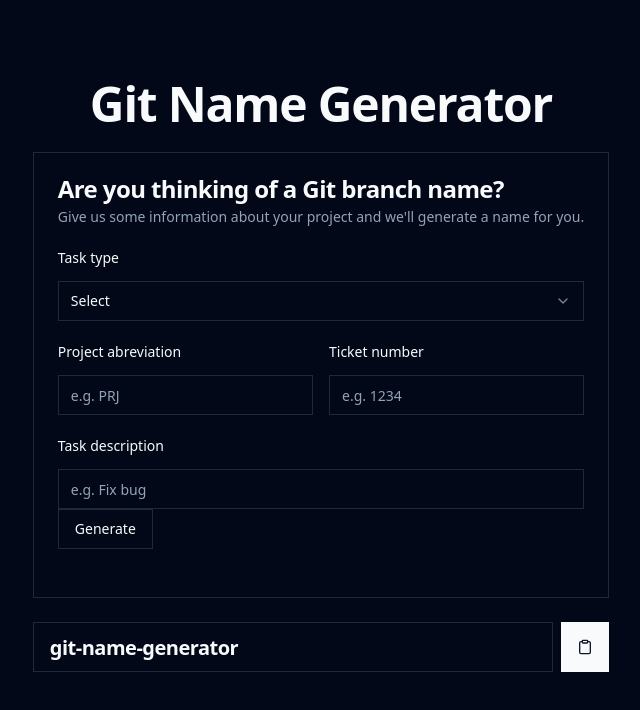
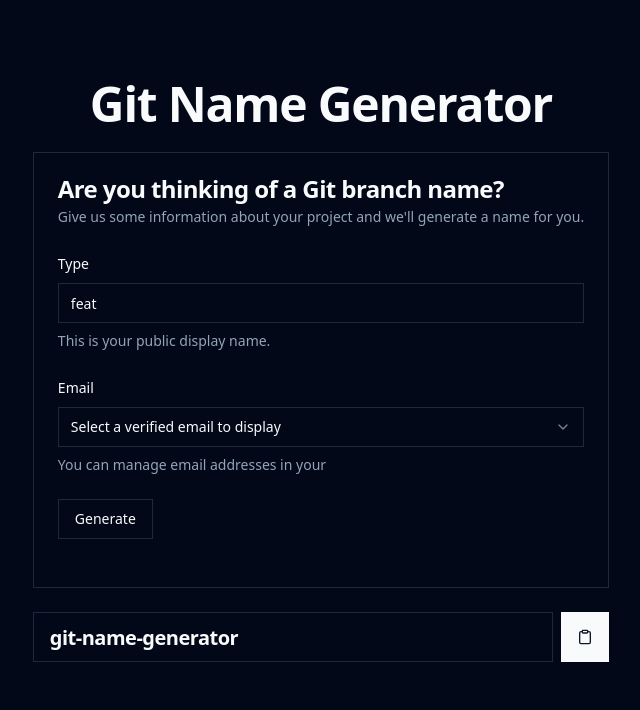
Before and after one commit to hercase/git-name-generator, a React (Vite) app: page / in a window 1280 px wide. Shown: the top 710 px of the page, without its empty margins (319-959 px from the left). Built offline with nearby package versions, Linux system fonts and the light colour scheme.

Commit message:
Refactor Content to use DataForm component instead of Form

```diff
--- a/src/App.tsx
+++ b/src/App.tsx
@@ -1,5 +1,5 @@
+import Content from './components/Content';
 import Header from './components/Header';
-import Content from './components/Content';
 
 const App = () => {
   return (
--- a/src/components/Content.tsx
+++ b/src/components/Content.tsx
@@ -6,7 +6,7 @@ import {
   CardHeader,
   CardTitle,
 } from '@/components/ui/card';
-import Form from './Form';
+import DataForm from './DataForm';
 import NamePreview from './NamePreview';
 
 const Content = () => {
@@ -20,7 +20,7 @@ const Content = () => {
           </CardDescription>
         </CardHeader>
         <CardContent>
-          <Form />
+          <DataForm />
         </CardContent>
         <CardFooter className="flex justify-end"></CardFooter>
       </Card>
--- /dev/null
+++ b/src/components/DataForm.tsx
@@ -0,0 +1,162 @@
+'use client';
+
+import {
+  Form,
+  FormControl,
+  FormDescription,
+  FormField,
+  FormItem,
+  FormLabel,
+  FormMessage,
+} from '@/components/ui/form';
+import { Input } from '@/components/ui/input';
+import {
+  Select,
+  SelectContent,
+  SelectItem,
+  SelectTrigger,
+  SelectValue,
+} from '@/components/ui/select';
+import { formSchema } from '@/schema';
+import { zodResolver } from '@hookform/resolvers/zod';
+import { useForm } from 'react-hook-form';
+import { z } from 'zod';
+import { Button } from './ui/button';
+
+/*
+types
+  Feat: New feature or functionality
+  Fix: fixing a bug or error
+  Refactor: Refactoring existing code
+  Chore: Other changes that don't modify src or test files
+*/
+
+const DataForm = () => {
+  const form = useForm<z.infer<typeof formSchema>>({
+    resolver: zodResolver(formSchema),
+    defaultValues: {
+      type: 'feat',
+      abbreviation: '',
+      ticket: '',
+      description: '',
+    },
+  });
+
+  const onSubmit = (data: z.infer<typeof formSchema>) => {
+    console.log('🚀 ~ data:', data);
+  };
+
+  return (
+    <Form {...form}>
+      <form onSubmit={form.handleSubmit(onSubmit)} className=" space-y-6">
+        <FormField
+          control={form.control}
+          name="type"
+          render={({ field }) => (
+            <FormItem>
+              <FormLabel>Type</FormLabel>
+              <FormControl>
+                <Input placeholder="shadcn" {...field} />
+              </FormControl>
+              <FormDescription>This is your public display name.</FormDescription>
+              <FormMessage />
+            </FormItem>
+          )}
+        />
+
+        <FormField
+          control={form.control}
+          name="email"
+          render={({ field }) => (
+            <FormItem>
+              <FormLabel>Email</FormLabel>
+              <Select onValueChange={field.onChange} defaultValue={field.value}>
+                <FormControl>
+                  <SelectTrigger>
+                    <SelectValue placeholder="Select a verified email to display" />
+                  </SelectTrigger>
+                </FormControl>
+                <SelectContent>
+                  <SelectItem value="m@example.com">m@example.com</SelectItem>
+                  <SelectItem value="m@google.com">m@google.com</SelectItem>
+                  <SelectItem value="m@support.com">m@support.com</SelectItem>
+                </SelectContent>
+              </Select>
+              <FormDescription>You can manage email addresses in your </FormDescription>
+              <FormMessage />
+            </FormItem>
+          )}
+        />
+        {/*       <div className="flex flex-col space-y-4">
+            <Label htmlFor="type">Task type</Label>
+            <Select>
+              <SelectTrigger id="type">
+                <SelectValue placeholder="Select" />
+              </SelectTrigger>
+              <SelectContent position="popper">
+                <SelectItem value="feat">
+                  <p className="flex items-center gap-2">
+                    <span className="rounded-full bg-primary text-primary-foreground px-2 py-0.5 text-xs font-semibold ml-2">
+                      Feat
+                    </span>
+                    <small className="text-muted-foreground">New feature</small>
+                  </p>
+                </SelectItem>
+                <SelectItem value="fix">
+                  <p className="flex items-center gap-2">
+                    <span className="rounded-full bg-red-300 text-primary-foreground px-2 py-0.5 text-xs font-semibold ml-2">
+                      Fix
+                    </span>
+                    <small className="text-muted-foreground">Fixing a bug</small>
+                  </p>
+                </SelectItem>
+                <SelectItem value="refactor">
+                  <p className="flex items-center gap-2">
+                    <span className="rounded-full bg-yellow-300 text-primary-foreground px-2 py-0.5 text-xs font-semibold ml-2">
+                      Refactor
+                    </span>
+                    <small className="text-muted-foreground">Modifying existing code</small>
+                  </p>
+                </SelectItem>
+                <SelectItem value="chore">
+                  <p className="flex items-center gap-2">
+                    <span
+                      className="rounded-full bg-blue-300
+                  text-primary-foreground px-2 py-0.5 text-xs font-semibold ml-2"
+                    >
+                      Chore
+                    </span>
+                    <small className="text-muted-foreground">Other changes</small>
+                  </p>
+                </SelectItem>
+              </SelectContent>
+            </Select>
+          </div>
+
+          <div className="grid grid-cols-1 gap-4 md:grid-cols-2">
+            <div className="flex flex-col space-y-4">
+              <Label htmlFor="abbreviation">Project abreviation</Label>
+              <Input id="abbreviation" placeholder="e.g. PRJ" />
+            </div>
+
+            <div className="flex flex-col space-y-4">
+              <Label htmlFor="ticket">Ticket number</Label>
+              <Input id="ticket" placeholder="e.g. 1234" />
+            </div>
+          </div>
+
+          <div className="flex flex-col space-y-4">
+            <Label htmlFor="description">Task description</Label>
+            <Input id="description" placeholder="e.g. Fix bug" />
+          </div>
+ */}
+
+        <Button type="submit" variant="outline">
+          Generate
+        </Button>
+      </form>
+    </Form>
+  );
+};
+
+export default DataForm;
--- a/src/components/Form.tsx
+++ /dev/null
@@ -1,117 +0,0 @@
-import { Input } from '@/components/ui/input';
-import { Label } from '@/components/ui/label';
-import {
-  Select,
-  SelectContent,
-  SelectItem,
-  SelectTrigger,
-  SelectValue,
-} from '@/components/ui/select';
-import { formSchema } from '@/schema';
-import { zodResolver } from '@hookform/resolvers/zod';
-import { useForm } from 'react-hook-form';
-import { z } from 'zod';
-import { Button } from './ui/button';
-
-/*
-types
-  Feat: New feature or functionality
-  Fix: fixing a bug or error
-  Refactor: Refactoring existing code
-  Chore: Other changes that don't modify src or test files
-*/
-
-const Form = () => {
-  const form = useForm<z.infer<typeof formSchema>>({
-    resolver: zodResolver(formSchema),
-    defaultValues: {
-      type: 'feat',
-      abbreviation: '',
-      ticket: '',
-      description: '',
-    },
-  });
-
-  const { handleSubmit } = form;
-
-  function onSubmit(values: z.infer<typeof formSchema>) {
-    // Do something with the form values.
-    // ✅ This will be type-safe and validated.
-    console.log(values);
-  }
-
-  return (
-    <form onSubmit={handleSubmit(onSubmit)}>
-      <div className="flex flex-col space-y-6">
-        <div className="flex flex-col space-y-4">
-          <Label htmlFor="type">Task type</Label>
-          <Select>
-            <SelectTrigger id="type">
-              <SelectValue placeholder="Select" />
-            </SelectTrigger>
-            <SelectContent position="popper">
-              <SelectItem value="feat">
-                <p className="flex items-center gap-2">
-                  <span className="rounded-full bg-primary text-primary-foreground px-2 py-0.5 text-xs font-semibold ml-2">
-                    Feat
-                  </span>
-                  <small className="text-muted-foreground">New feature</small>
-                </p>
-              </SelectItem>
-              <SelectItem value="fix">
-                <p className="flex items-center gap-2">
-                  <span className="rounded-full bg-red-300 text-primary-foreground px-2 py-0.5 text-xs font-semibold ml-2">
-                    Fix
-                  </span>
-                  <small className="text-muted-foreground">Fixing a bug</small>
-                </p>
-              </SelectItem>
-              <SelectItem value="refactor">
-                <p className="flex items-center gap-2">
-                  <span className="rounded-full bg-yellow-300 text-primary-foreground px-2 py-0.5 text-xs font-semibold ml-2">
-                    Refactor
-                  </span>
-                  <small className="text-muted-foreground">Modifying existing code</small>
-                </p>
-              </SelectItem>
-              <SelectItem value="chore">
-                <p className="flex items-center gap-2">
-                  <span
-                    className="rounded-full bg-blue-300
-                  text-primary-foreground px-2 py-0.5 text-xs font-semibold ml-2"
-                  >
-                    Chore
-                  </span>
-                  <small className="text-muted-foreground">Other changes</small>
-                </p>
-              </SelectItem>
-            </SelectContent>
-          </Select>
-        </div>
-
-        <div className="grid grid-cols-1 gap-4 md:grid-cols-2">
-          <div className="flex flex-col space-y-4">
-            <Label htmlFor="abbreviation">Project abreviation</Label>
-            <Input id="abbreviation" placeholder="e.g. PRJ" />
-          </div>
-
-          <div className="flex flex-col space-y-4">
-            <Label htmlFor="ticket">Ticket number</Label>
-            <Input id="ticket" placeholder="e.g. 1234" />
-          </div>
-        </div>
-
-        <div className="flex flex-col space-y-4">
-          <Label htmlFor="description">Task description</Label>
-          <Input id="description" placeholder="e.g. Fix bug" />
-        </div>
-      </div>
-
-      <Button type="submit" variant="outline">
-        Generate
-      </Button>
-    </form>
-  );
-};
-
-export default Form;
```
